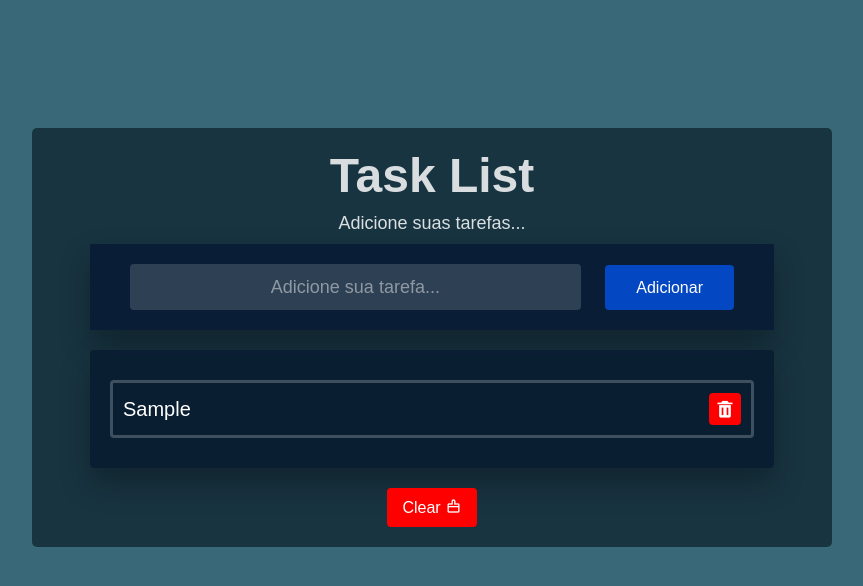
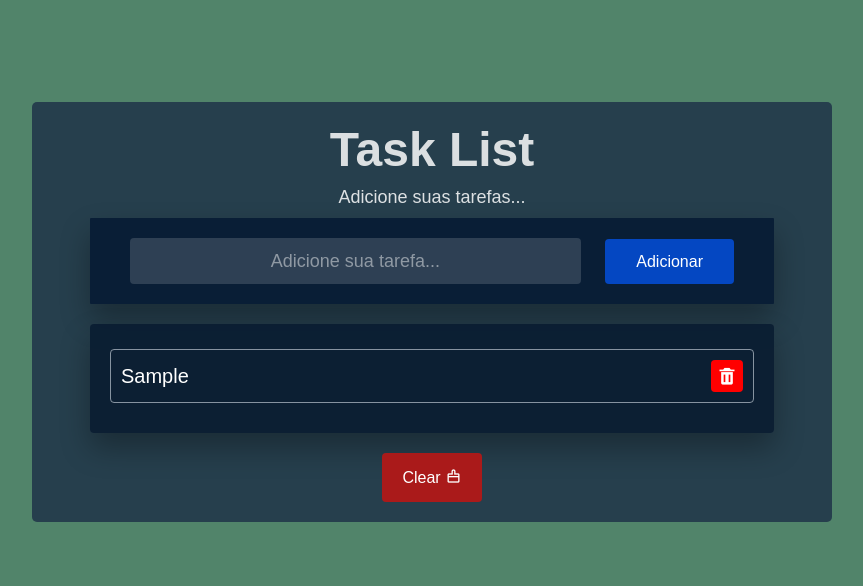
Before and after one commit to HiagoSilvaAnjos/lista-de-tarefas, a plain HTML site: page index.html in a window 1280 px wide. Both pictures are taken after typing "Sample" into the empty fields and a click on the button "Adicionar". Shown: the whole page, without its empty margins (208-1071 px from the left). Drawn offline with nearby package versions, Linux system fonts and the light colour scheme.

Commit message:
Update style.css

```diff
--- a/style/style.css
+++ b/style/style.css
@@ -7,12 +7,12 @@
 
 body {
     width: 100%;
-    background-color: rgba(15, 74, 92, 0.822);
+    background-color: rgba(21, 90, 55, 0.74);
 }
 
 @keyframes slideResult {
     from {
-        transform: translateY(-100px)
+        transform: translateY(100px)
     }
     to {
         transform: translateY(0px)
@@ -20,14 +20,14 @@ body {
 }
 
 .task-container {
-    margin: 10% auto;
+    margin: 8% auto;
     padding: 20px;
     display: flex;
     align-items: center;
     justify-content: center;
     flex-direction: column;
     width: 800px;
-    background-color: rgb(24, 52, 65);
+    background-color: rgb(38, 63, 77);
     border-radius: 5px;
     animation: slideResult 2s;
 }
@@ -107,13 +107,16 @@ body {
 
 .task-item {
     padding: 10px;
-    border: 3px solid rgba(172, 182, 194, 0.322);
+    border: 1px solid rgba(172, 182, 194, 0.767);
     border-radius: 4px;
     display: flex;
     justify-content: space-between;
     align-items: center;
-    margin-top: 10px;
-    margin-bottom: 10px;
+    margin: 5px 0px 10px;
+}
+
+.task-item:hover {
+    background-color: rgba(255, 255, 255, 0.123);
 }
 
 .task-item i {
@@ -129,23 +132,30 @@ body {
     transform: scale(1.09);
 }
 
+.task-item i:active {
+    background-color: rgb(255, 0, 0, 0.15);
+    box-shadow: 0 15px 30px rgba(0, 0, 0, 0.3)
+}
+
 
 .btn-clear {
     display: none;
-    padding: 10px 15px;
+    padding: 15px 20px;
     border-radius: 4px;
     border: none;
     margin-top: 20px;
-    background-color: red;
+    background-color: rgb(170, 26, 26);
     color: white;
     font-size: 16px;
     cursor: pointer;
-    transition: transform 0.5s;
 }
 
 .btn-clear:hover {
-    box-shadow: 0px 0px 30px 5px rgba(255, 0, 0, 0.575);
-    transform: scale(1.05);
+    background-color: rgb(190, 2, 2);
+}
+
+.btn-clear:active {
+    background-color: rgb(109, 20, 20);
 }
 
 .btn-clear i {
@@ -190,5 +200,6 @@ body {
 }
 
 .taks-container-completed {
-    background-color: rgba(15, 61, 114, 0.623);
+    background-color: rgba(33, 85, 105, 0.781);
+    border: none;
 }
```
